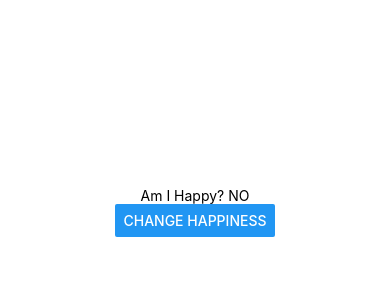
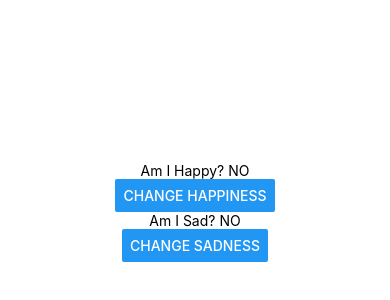
Before and after one commit to mdeamf/react-native-hooks, a React Native app: screen / in a window 390 px wide. Shown: the part 210-510 px from the top of the page. Built offline with nearby package versions, Linux system fonts and the light colour scheme.

Commit message:
feat: creating UseEffectCleaningComponent

```diff
--- a/App.js
+++ b/App.js
@@ -1,12 +1,15 @@
 import { StatusBar } from 'expo-status-bar';
 import React from 'react';
 import { StyleSheet, Text, View } from 'react-native';
+import { UseEffectCleaningComponent } from './src/components/UseEffectCleaningComponent';
 import { UseEffectComponent } from './src/components/UseEffectComponent';
 
 export default function App() {
   return (
     <View style={styles.container}>
       <UseEffectComponent />
+
+      <UseEffectCleaningComponent />
       <StatusBar style="auto" />
     </View>
   );
--- /dev/null
+++ b/src/components/UseEffectCleaningComponent.js
@@ -0,0 +1,52 @@
+import React, { useState, useEffect } from 'react';
+import { Button, Text } from 'react-native';
+
+const LOG = '[USE EFFECT COMPONENT]';
+
+export const UseEffectCleaningComponent = () => {
+  const [isSad, setIsSad] = useState(0);
+
+  const getSadness = () => {
+    switch (isSad) {
+      case 0:
+        return 'NO';
+      case 1:
+        return 'BECOMING SAD...';
+      case 2:
+        return 'YES';
+    }
+  };
+
+  useEffect(() => {
+    console.log(LOG, 'mounted');
+  }, []);
+
+  useEffect(() => {
+    console.log(LOG, 'updated');
+  });
+
+  useEffect(() => {
+    console.log(LOG, 'isSad updated', isSad);
+
+    // If it's becoming sad, dispatch an interval and clean it afterwards.
+    if (isSad === 1) {
+      const interval = setInterval(() => {
+        console.log(LOG, 'isSad finished updating', isSad);
+        setIsSad(2);
+      }, 1500);
+
+      return () => clearInterval(interval);
+    }
+  }, [isSad]);
+
+  return (
+    <>
+      <Text>Am I Sad? {getSadness()}</Text>
+      <Button
+        title="Change Sadness"
+        onPress={() => setIsSad(isSad === 0 ? 1 : 0)}
+        disabled={isSad === 1}
+      />
+    </>
+  );
+};
```
